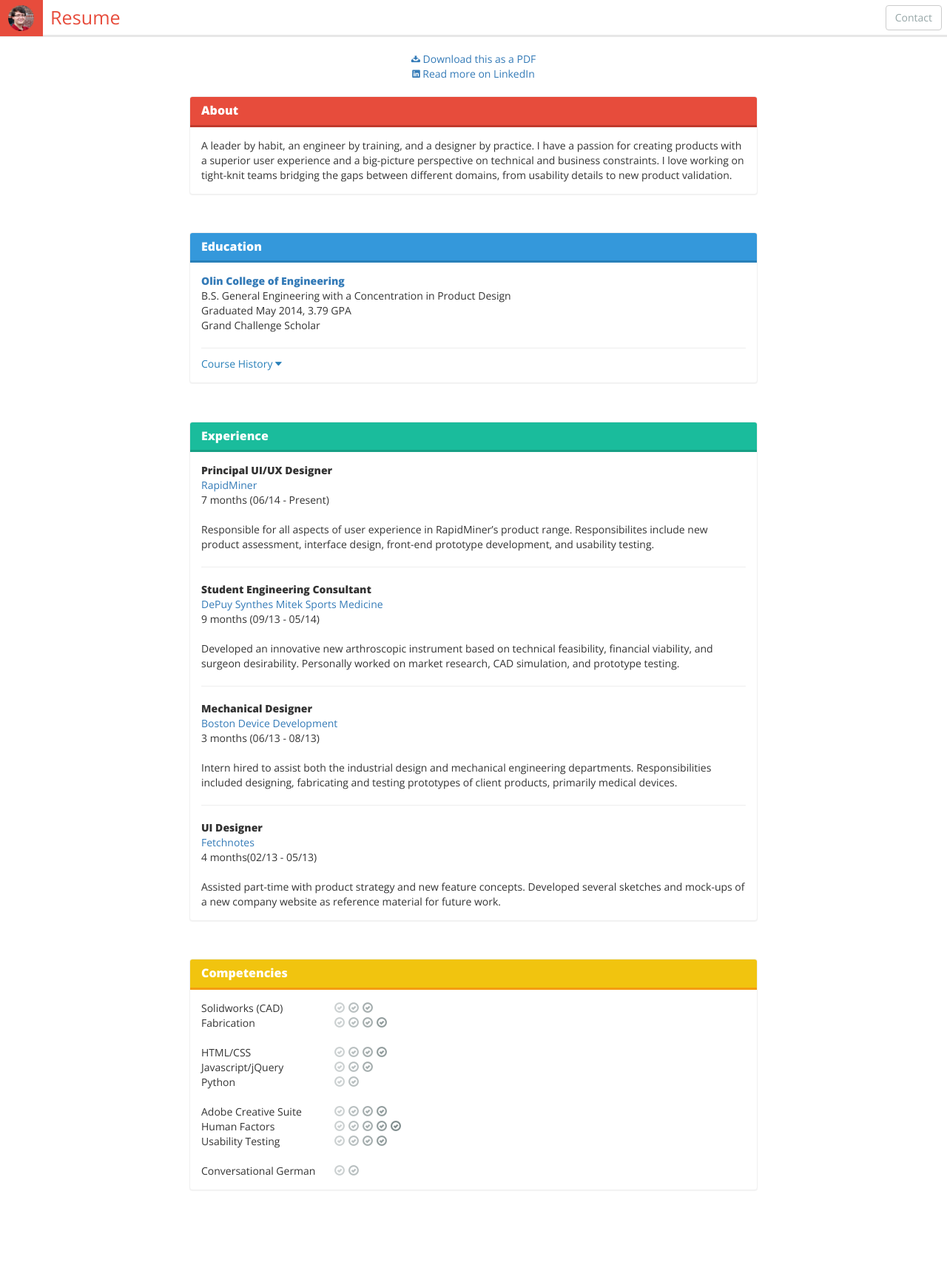
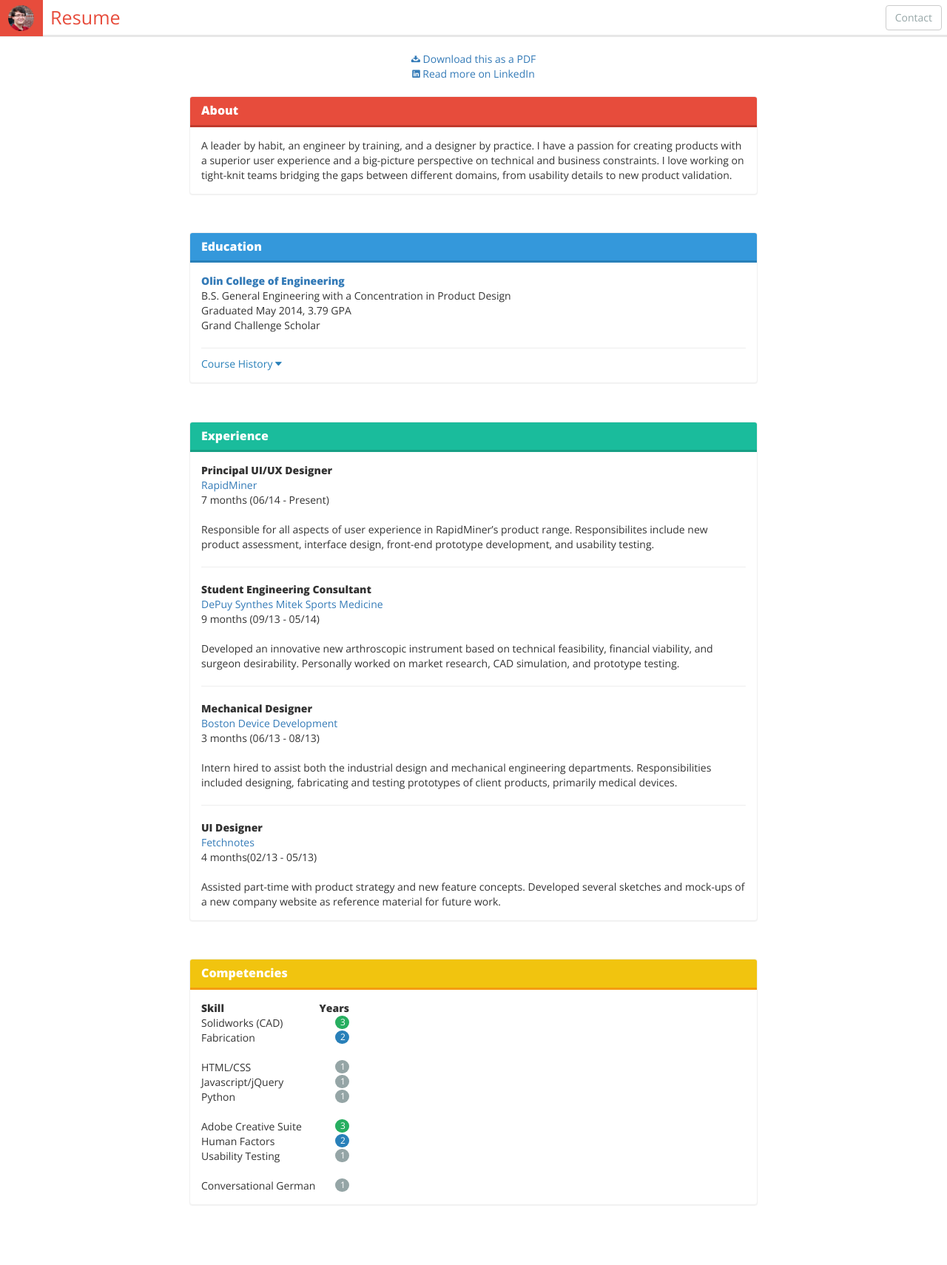
Before and after one commit to brettrowley/brettrowley.github.io, a Jekyll site: the page built from resume/index.html, in a window 1280 px wide. Shown: the whole page at 74% size. Built offline with Jekyll 4.4.1, drawn with Linux system fonts in a browser that asks for light colours; some web fonts are replaced.

Commit message:
New Resume Scoring

```diff
--- a/resume/index.html
+++ b/resume/index.html
@@ -33,24 +33,8 @@
 	}
 
 	#competencies li{
-		width: 280px;
+		width: 200px;
 	}
-
-	#competencies .score{
-		width:100px;
-		float: right;
-	}
-
-	#competencies .glyphicon{
-		margin-right: 5px;
-	}
-
-	.score .glyphicon{color: #7f8c8d;}
-	.score .glyphicon:nth-of-type(1){opacity:0.4;}
-	.score .glyphicon:nth-of-type(2){opacity:0.55;}
-	.score .glyphicon:nth-of-type(3){opacity:0.7;}
-	.score .glyphicon:nth-of-type(4){opacity:0.85;}
-	.score .glyphicon:nth-of-type(5){opacity:1.0;}
 
 	#toggle-courses{
 		cursor: pointer;
@@ -89,10 +73,12 @@
 		display: block;
 		text-align: center;
 		padding: 20px;
-		/*margin-bottom: -50px;*/
 	}
 
-	#external-links a{
+	.badge{
+		width: 19px;
+		float:right;
+		font-weight:300;
 	}
 
 	</style>
@@ -109,6 +95,18 @@
 		$('#toggle-courses').click(function(){
 			$('#course-list').slideToggle(600)
 			$('#toggle-courses .icon').toggleClass('ion-arrow-down-b').toggleClass('ion-arrow-up-b')
+		})
+
+		$('.badge').each(function(){
+			year = ($(this).text().substr(0,1))
+
+			if (year == 1) {
+				$(this).css("background-color", "#95a5a6")
+			} else if (year == 2 ) {
+				$(this).css("background-color", "#2980b9")
+			} else if (year == 3) {
+				$(this).css("background-color", "#27ae60")
+			}
 		})
 	})
 	</script>
@@ -192,53 +190,48 @@
   		</div>
   		<div class="panel-body">
 			<ul id="competencies">
-				<li>Solidworks (CAD)
-					<div class="score">
-						<i class="glyphicon glyphicon-ok-circle"></i><i class="glyphicon glyphicon-ok-circle"></i><i class="glyphicon glyphicon-ok-circle"></i>
-					</div>
+				<li>
+					<strong>Skill
+					<span style="float: right">Years</span></strong>
 				</li>
-				<li>Fabrication
-					<div class="score">
-						<i class="glyphicon glyphicon-ok-circle"></i><i class="glyphicon glyphicon-ok-circle"></i><i class="glyphicon glyphicon-ok-circle"></i><i class="glyphicon glyphicon-ok-circle"></i>
-					</div>
+				<li>
+					Solidworks (CAD)
+					<span class="badge">3</span>
+				</li>
+				<li>
+					Fabrication
+					<span class="badge">2</span>
 				</li>
 				<br />
-				<li>HTML/CSS
-					<div class="score">
-						<i class="glyphicon glyphicon-ok-circle"></i><i class="glyphicon glyphicon-ok-circle"></i><i class="glyphicon glyphicon-ok-circle"></i><i class="glyphicon glyphicon-ok-circle"></i>
-					</div>
+				<li>
+					HTML/CSS
+					<span class="badge">1</span>
 				</li>
-				<li>Javascript/jQuery
-					<div class="score">
-						<i class="glyphicon glyphicon-ok-circle"></i><i class="glyphicon glyphicon-ok-circle"></i><i class="glyphicon glyphicon-ok-circle"></i>
-					</div>
+				<li>
+					Javascript/jQuery
+					<span class="badge">1</span>
 				</li>
-				<li>Python
-					<div class="score">
-						<i class="glyphicon glyphicon-ok-circle"></i><i class="glyphicon glyphicon-ok-circle"></i>
-					</div>
+				<li>
+					Python
+					<span class="badge">1</span>
 				</li>
 				<br />
-				<li>Adobe Creative Suite
-					<div class="score">
-						<i class="glyphicon glyphicon-ok-circle"></i><i class="glyphicon glyphicon-ok-circle"></i><i class="glyphicon glyphicon-ok-circle"></i><i class="glyphicon glyphicon-ok-circle"></i>
-					</div>
+				<li>
+					Adobe Creative Suite
+					<span class="badge">3</span>
 				</li>
-				<li>Human Factors
-					<div class="score">
-						<i class="glyphicon glyphicon-ok-circle"></i><i class="glyphicon glyphicon-ok-circle"></i><i class="glyphicon glyphicon-ok-circle"></i><i class="glyphicon glyphicon-ok-circle"></i><i class="glyphicon glyphicon-ok-circle"></i>
-					</div>
+				<li>
+					Human Factors
+					<span class="badge">2</span>
 				</li>
-				<li>Usability Testing
-					<div class="score">
-						<i class="glyphicon glyphicon-ok-circle"></i><i class="glyphicon glyphicon-ok-circle"></i><i class="glyphicon glyphicon-ok-circle"></i><i class="glyphicon glyphicon-ok-circle"></i>
-					</div>
+				<li>
+					Usability Testing
+					<span class="badge">1</span>
 				</li>
 				<br />
-				<li>Conversational German
-					<div class="score">
-						<i class="glyphicon glyphicon-ok-circle"></i><i class="glyphicon glyphicon-ok-circle"></i>
-					</div>
+				<li>
+					Conversational German
+					<span class="badge">1</span>
 				</li>
 			</ul>
   		</div>
```
